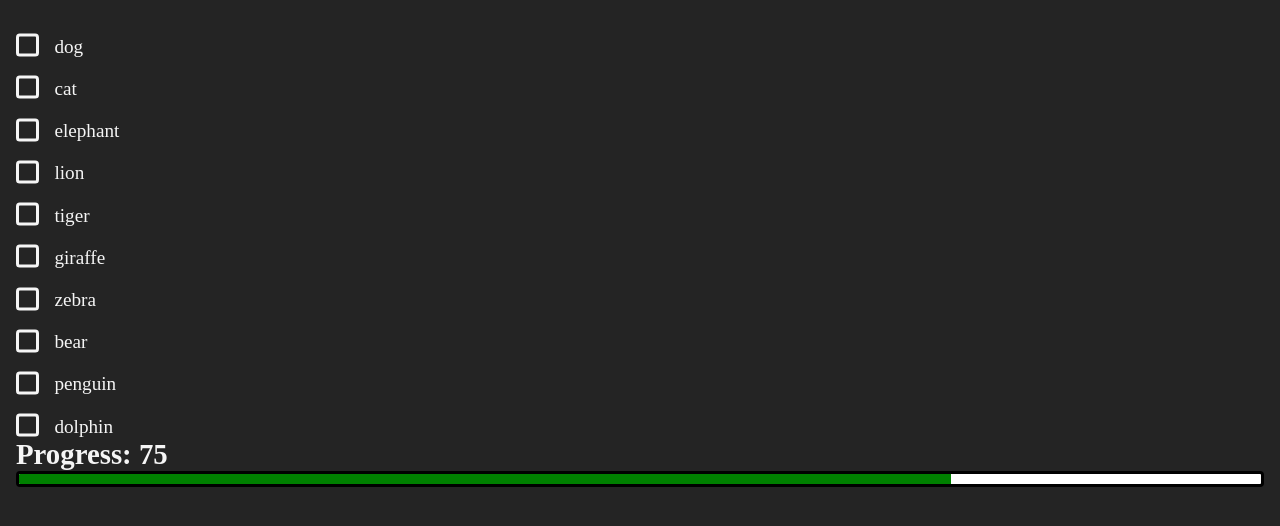
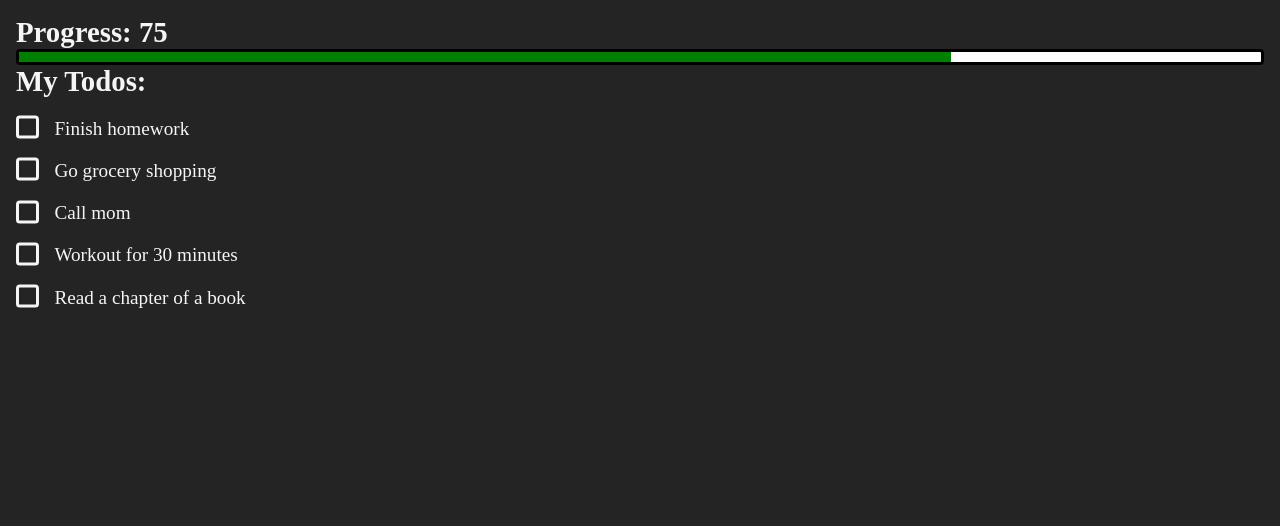
Before and after one commit to bonniemo/Bonnie-komponent-biblio, a React (Vite) app: page / in a window 1280 px wide. Shown: the top 526 px of the page. Built offline with nearby package versions, Linux system fonts and the light colour scheme.

Commit message:
chenged list to todo

```diff
--- a/src/App.tsx
+++ b/src/App.tsx
@@ -2,25 +2,24 @@ import Checkbox from "./Components/Checkbox/Checkbox";
 import ProgressBar from "./Components/ProgressBar/ProgressBar";
 
 const App = () => {
-  let animals = [
-    "dog",
-    "cat",
-    "elephant",
-    "lion",
-    "tiger",
-    "giraffe",
-    "zebra",
-    "bear",
-    "penguin",
-    "dolphin",
+  let todos = [
+    "Finish homework",
+    "Go grocery shopping",
+    "Call mom",
+    "Workout for 30 minutes",
+    "Read a chapter of a book",
   ];
 
   return (
     <>
-      {animals.map((animal, index) => (
-        <Checkbox key={index} title={animal} big={true} />
-      ))}
       <ProgressBar title="Progress" percentage={75} color={"green"} />
+
+      <article className="todo">
+        <h2>My Todos:</h2>
+        {todos.map((todo, index) => (
+          <Checkbox key={index} title={todo} big={true} />
+        ))}
+      </article>
     </>
   );
 };
--- a/src/Components/Checkbox/Checkbox.scss
+++ b/src/Components/Checkbox/Checkbox.scss
@@ -1,4 +1,4 @@
-@use "../../Sass/colors" as *;
+$check-color: hotpink;
 
 .checkbox {
   font-size: inherit;
```
